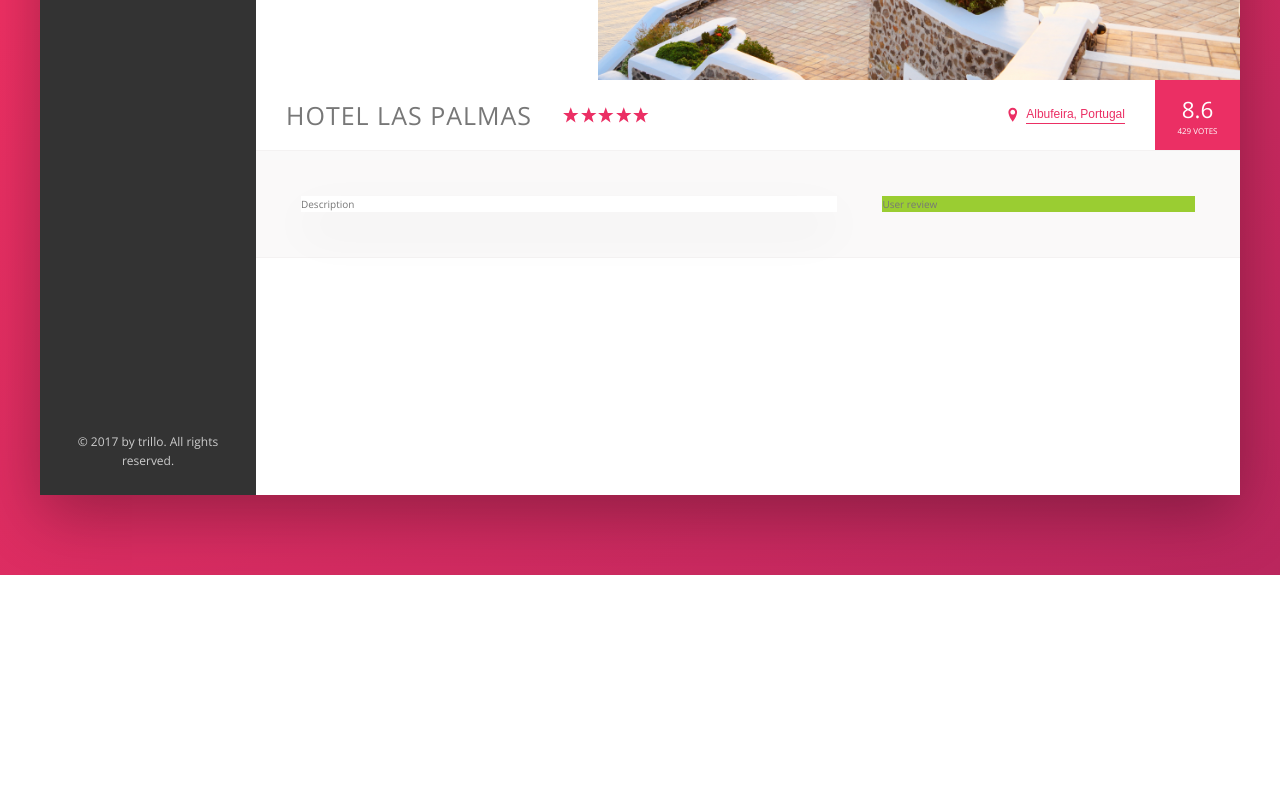
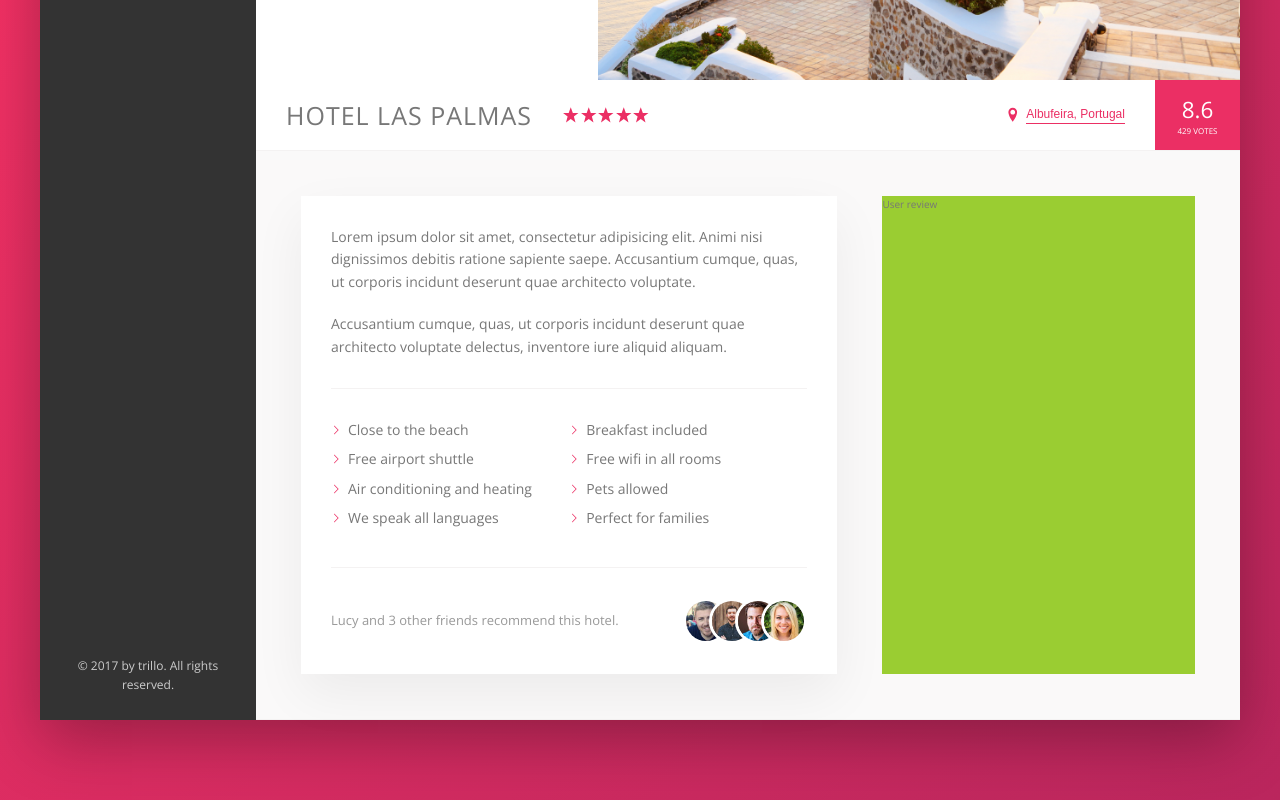
Before and after one commit to monirul-fahad/trilli-flexbox-practice, a website: page index.html in a window 1280 px wide. Shown: the part 455-1255 px from the top of the page. Before the commit the page ends 1030 px from the top, so only its background shows below. Drawn offline with nearby package versions, Linux system fonts and the light colour scheme.

Commit message:
recommended

```diff
--- a/index.html
+++ b/index.html
@@ -152,7 +152,33 @@
             <!-- hotel detail -->
             <div class="detail">
                 <div class="description">
-Description
+                    <p class="paragraph">
+                        Lorem ipsum dolor sit amet, consectetur adipisicing elit. Animi nisi dignissimos debitis ratione sapiente saepe. Accusantium cumque, quas, ut corporis incidunt deserunt quae architecto voluptate.
+                    </p>
+                    <p class="paragraph">
+                        Accusantium cumque, quas, ut corporis incidunt deserunt quae architecto voluptate delectus, inventore iure aliquid aliquam.
+                    </p>
+                    <ul class="list">
+                        <li class="list__item">Close to the beach</li>
+                        <li class="list__item">Breakfast included</li>
+                        <li class="list__item">Free airport shuttle</li>
+                        <li class="list__item">Free wifi in all rooms</li>
+                        <li class="list__item">Air conditioning and heating</li>
+                        <li class="list__item">Pets allowed</li>
+                        <li class="list__item">We speak all languages</li>
+                        <li class="list__item">Perfect for families</li>
+                    </ul>
+                    <div class="recommend">
+                        <p class="recommend__count">
+                            Lucy and 3 other friends recommend this hotel.
+                        </p>
+                        <div class="recommend__friends">
+                            <img src="./img/user-3.jpg" alt="Friend 1" class="recommend__photo">
+                            <img src="./img/user-4.jpg" alt="Friend 2" class="recommend__photo">
+                            <img src="./img/user-5.jpg" alt="Friend 3" class="recommend__photo">
+                            <img src="./img/user-6.jpg" alt="Friend 4" class="recommend__photo">
+                        </div>
+                    </div>
                 </div>
                 <div class="user-reviews">
 User review
--- a/sass/_components.scss
+++ b/sass/_components.scss
@@ -306,4 +306,93 @@
 }
 
 ////////////////////////////////////////
-// HOTEL DETAIL
+// PARAGRAPH
+.paragraph:not(:last-of-type) {
+    margin-bottom: 2rem;
+}
+
+
+
+////////////////////////////////////////
+// LIST
+.list {
+    list-style: none;
+    margin: 3rem 0;
+    padding: 3rem 0;
+    border-top: var(--line);
+    border-bottom: var(--line);
+
+    display: flex;
+    flex-wrap: wrap;
+
+    &__item {
+        flex: 0 0 50%;
+        margin-bottom: .7rem;
+    }
+
+    &__item::before {
+        content: "";
+        display: inline-block;
+        height: 1rem;
+        width: 1rem;
+        margin-right: .7rem;
+
+    }
+
+
+    &__item::before {
+        content: "";
+        display: inline-block;
+        height: 1rem;
+        width: 1rem;
+        margin-right: .7rem;
+
+        // Older browsers
+        background-image: url(../img/chevron-thin-right.svg);
+        background-size: cover;
+
+        //Newer browsers - masks
+        @supports (-webkit-mask-image: url()) or (mask-image: url()) {
+            background-color: var(--color-primary);
+            -webkit-mask-image: url(../img/chevron-thin-right.svg);
+            -webkit-mask-size: cover;
+            mask-image: url(../img/chevron-thin-right.svg);
+            mask-size: cover;
+            background-image: none;
+        }
+
+    }
+
+}
+
+
+////////////////////////////////////////
+// RECOMMEND
+
+.recommend {
+    font-size: 1.3rem;
+    color: var(--color-grey-dark-3);
+
+    display: flex;
+    align-items: center;
+
+    &__count {
+        margin-right: auto;
+    }
+
+    &__friends {
+        display: flex;
+    }
+
+    &__photo {
+        box-sizing: content-box;
+        height: 4rem;
+        width: 4rem;
+        border-radius: 50%;
+        border: 3px solid #fff;
+
+        &:not(:last-child) {
+            margin-right: -2rem;
+        }
+    }
+}
--- a/sass/_layout.scss
+++ b/sass/_layout.scss
@@ -1,14 +1,13 @@
-.container{
+.container {
   max-width: 120rem;
-    margin: 8rem  auto;
-    background-color:  var(--color-grey-light-1);
+  margin: 8rem auto;
+  background-color: var(--color-grey-light-1);
   box-shadow: var(--shadow-dark);
 
   min-height: 50rem;
-
 }
 
-.header{
+.header {
   height: 7rem;
   background-color: #fff;
   border-bottom: var(--line);
@@ -18,11 +17,11 @@
   align-items: center;
 }
 
-.content{
+.content {
   display: flex;
 }
 
-.sidebar{
+.sidebar {
   background-color: var(--color-grey-dark-1);
 
   flex: 0 0 18%;
@@ -32,14 +31,12 @@
   justify-content: space-between;
 }
 
-.hotel-view{
+.hotel-view {
   background-color: #fff;
-    height: 80rem;
   flex: 1;
 }
 
-
-.detail{
+.detail {
   display: flex;
   padding: 4.5rem;
   padding: 4.5 rem;
@@ -47,14 +44,16 @@
   background-color: var(--color-grey-light-1);
 }
 
-.description{
- background-color:  #fff;
- box-shadow: 0 2rem 5rem rgba(0, 0, 0, .06);
+.description {
+  font-size: 1.4rem;
+  background-color: #fff;
+  box-shadow: var(--shadow-light);
+  padding: 3rem;
   flex: 0 0 60%;
   margin-right: 4.5rem;
 }
 
-.user-reviews{
+.user-reviews {
   background-color: yellowgreen;
   flex: 1;
 }
```
Also changed, not shown: css/style.css. Lines whose indentation alone changed are shown as unchanged.
